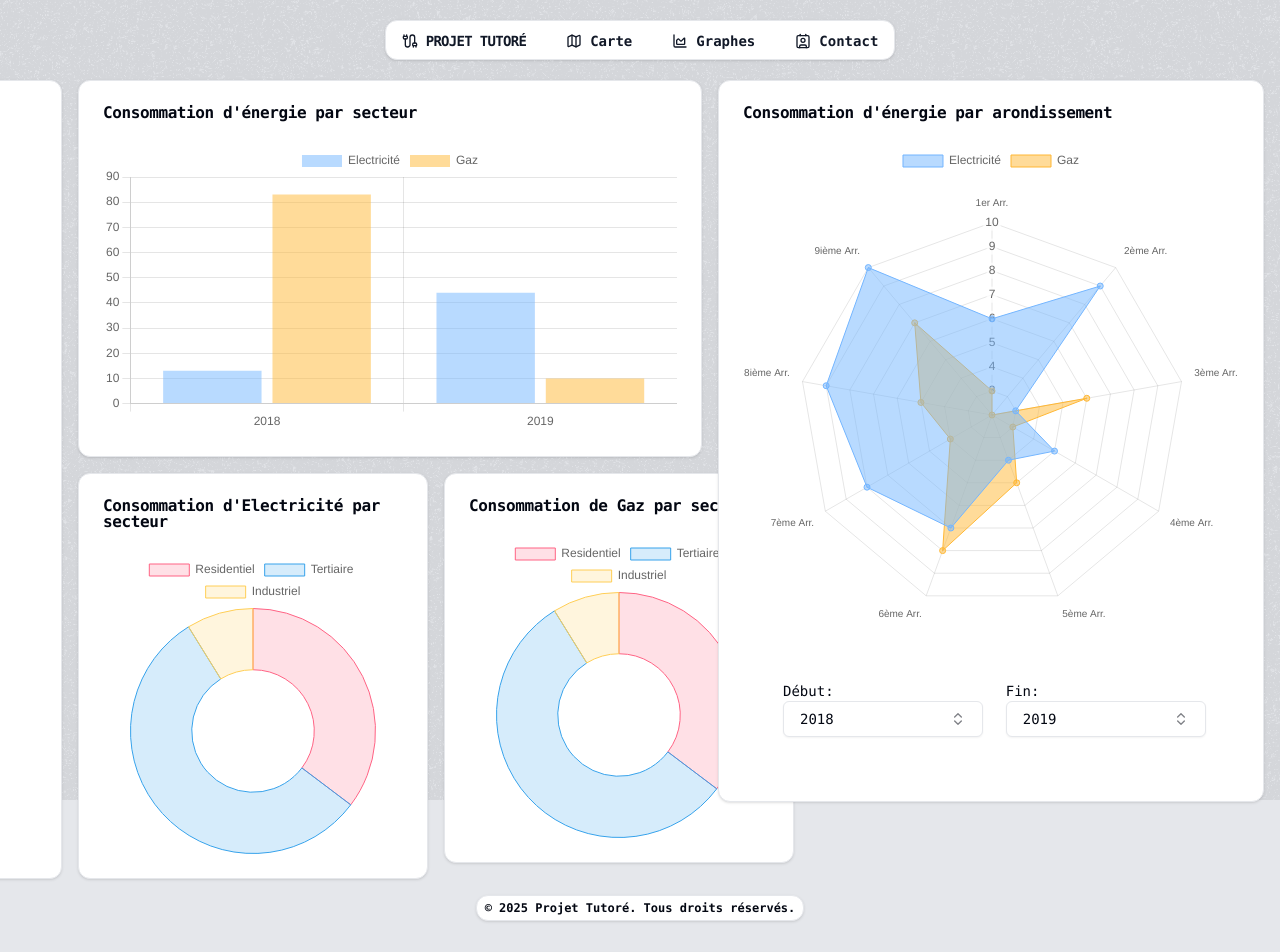
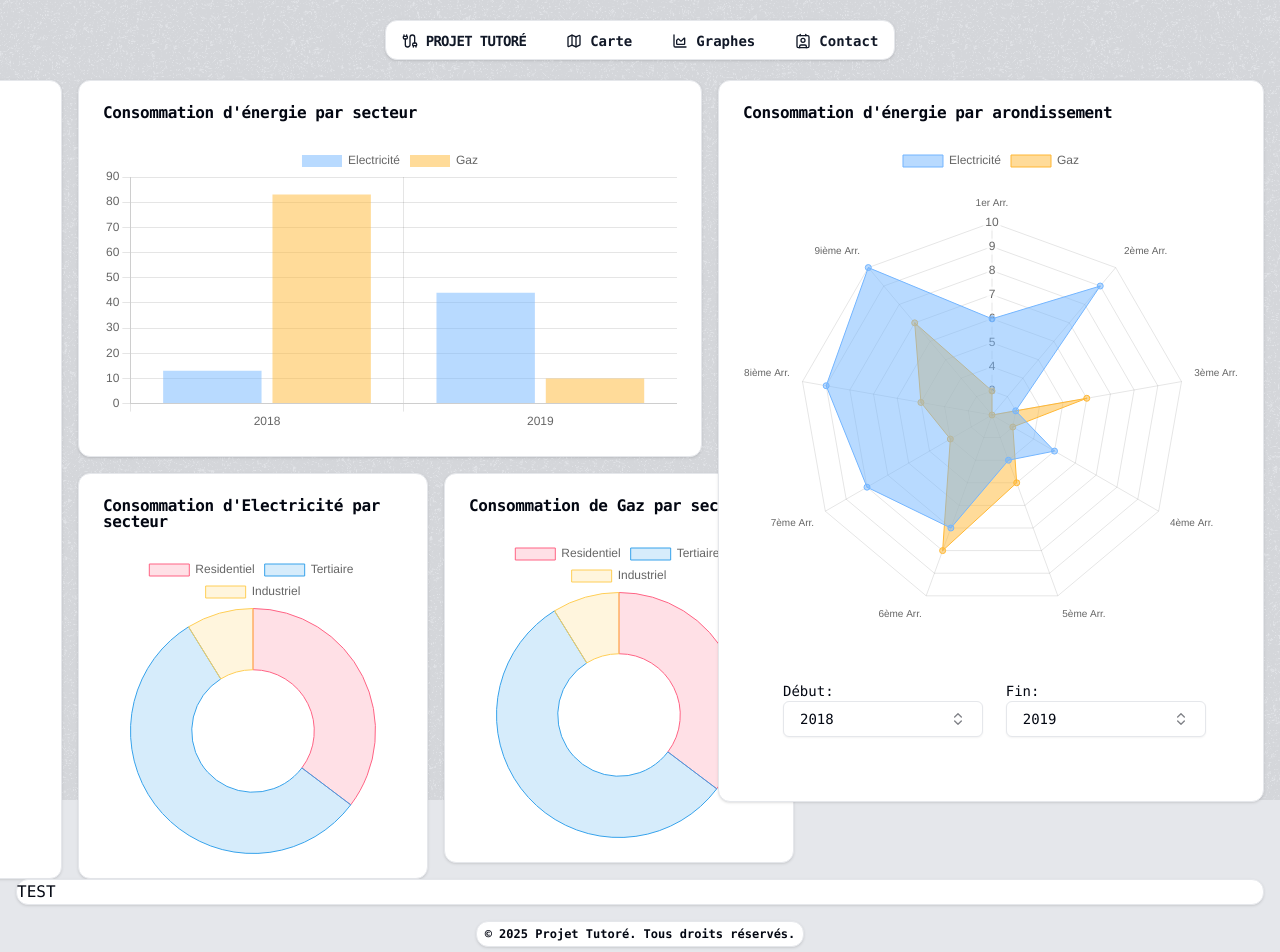
Before and after one commit to Nathmaxx/projet-tutore, a Next.js app: page /graphes in a window 1280 px wide. Shown: the top 952 px of the page. Built offline with nearby package versions, Linux system fonts and the light colour scheme.

Commit message:
Mise en place graphes

```diff
--- a/src/app/carte/page.tsx
+++ b/src/app/carte/page.tsx
@@ -9,9 +9,7 @@ import { Button } from '@/components/ui/button';
 import { Command, CommandInput, CommandList, CommandItem, CommandEmpty, CommandGroup } from '@/components/ui/command';
 import { Check, ChevronsUpDown } from 'lucide-react';
 import { cn } from '@/lib/utils';
-import Navbar from '@/components/Navbar';
-import Footer from '@/components/Footer';
-import { AnimatedNoise } from '@/components/ui/AnimatedNoise';
+
 
 const API_URL = process.env.API_URL;
 const API_KEY = process.env.NRG_LYON_API_KEY;
@@ -204,7 +202,7 @@ export default function Carte() {
     }, [selectedCommune, selectedYear, map]);
 
     return (
-        <div className="w-full h-full px-4">
+        <div className="w-full px-4">
             <Card className="w-full h-full">
                 <CardHeader>
                     <h1 className="text-2xl font-bold">Carte interactive de la Métropole de Lyon</h1>
--- a/src/app/contact/page.tsx
+++ b/src/app/contact/page.tsx
@@ -1,6 +1,6 @@
-import Navbar from "@/components/Navbar";
+
 import { Card } from "./../../components/ui/card";
-import { AnimatedNoise } from "@/components/ui/AnimatedNoise";
+
 
 
 export default function Contact() {
--- a/src/app/graphes/page.tsx
+++ b/src/app/graphes/page.tsx
@@ -7,9 +7,6 @@ import {BarCharter} from "./../../components/BarCharter";
 import {RadarCharter} from './../../components/RadarCharter';
 import {DoughnutCharter} from './../../components/DoughnutCharter';
 import {LineCharter} from "./../../components/LineCharter";
-import Navbar from '@/components/Navbar';
-import Footer from '@/components/Footer';
-import { AnimatedNoise } from '@/components/ui/AnimatedNoise';
 
 const rElec = 115;
 const gElec = 181;
@@ -132,7 +129,10 @@ export default function Graph() {
                     </Card>
                 </div>
             </div>
-            <Footer />
+
+            <Card className="w-full" style={{height: '-webkit-fill-available'}}>
+                TEST
+            </Card>
             {error && <div className="text-red-500">{error}</div>}
         </div>
     );
--- a/src/app/page.tsx
+++ b/src/app/page.tsx
@@ -10,9 +10,6 @@ import {Card, CardContent, CardHeader} from "../components/ui/card";
 import Image from "next/image";
 
 import homeImage from "../img/Carte_Metropole_du_Grand_Lyon.png";
-import Navbar from "@/components/Navbar";
-import { AnimatedNoise } from "@/components/ui/AnimatedNoise";
-import Footer from "@/components/Footer";
 import Link from "next/link";
 
 export default function Home() {
@@ -26,7 +23,6 @@ export default function Home() {
                     <CardContent className="w-full flex justify-center items-center">
                         <Image className="inline-block align-middle rounded-2xl" src={homeImage}
                                width={450} height={450} alt="PNG du Métropole de Lyon"
-
                         />
                     </CardContent>
                 </Card>
--- a/src/components/LineCharter.tsx
+++ b/src/components/LineCharter.tsx
@@ -8,6 +8,7 @@ import {
     Title,
     Tooltip,
     Legend,
+    ChartData,
 } from 'chart.js';
 import { Line } from 'react-chartjs-2';
 
@@ -52,8 +53,25 @@ export const options = {
     },
 };
 
-export function LineCharter({ startYear, endYear, rElec, gElec, bElec, transparencyElec, rGaz, gGaz, bGaz, transparencyGaz }) {
-    const [data, setData] = useState({ labels: [], datasets: [] });
+interface LineCharterProps {
+    startYear: number;
+    endYear: number;
+    rElec: number;
+    gElec: number;
+    bElec: number;
+    transparencyElec: number;
+    rGaz: number;
+    gGaz: number;
+    bGaz: number;
+    transparencyGaz: number;
+}
+
+export function LineCharter({ startYear, endYear, rElec, gElec, bElec, transparencyElec, rGaz, gGaz, bGaz, transparencyGaz }: LineCharterProps) {
+
+    const [data, setData] = useState<ChartData<'line'>>({
+        labels: [],
+        datasets: []
+    });
 
     useEffect(() => {
         const fetchData = async () => {
```
